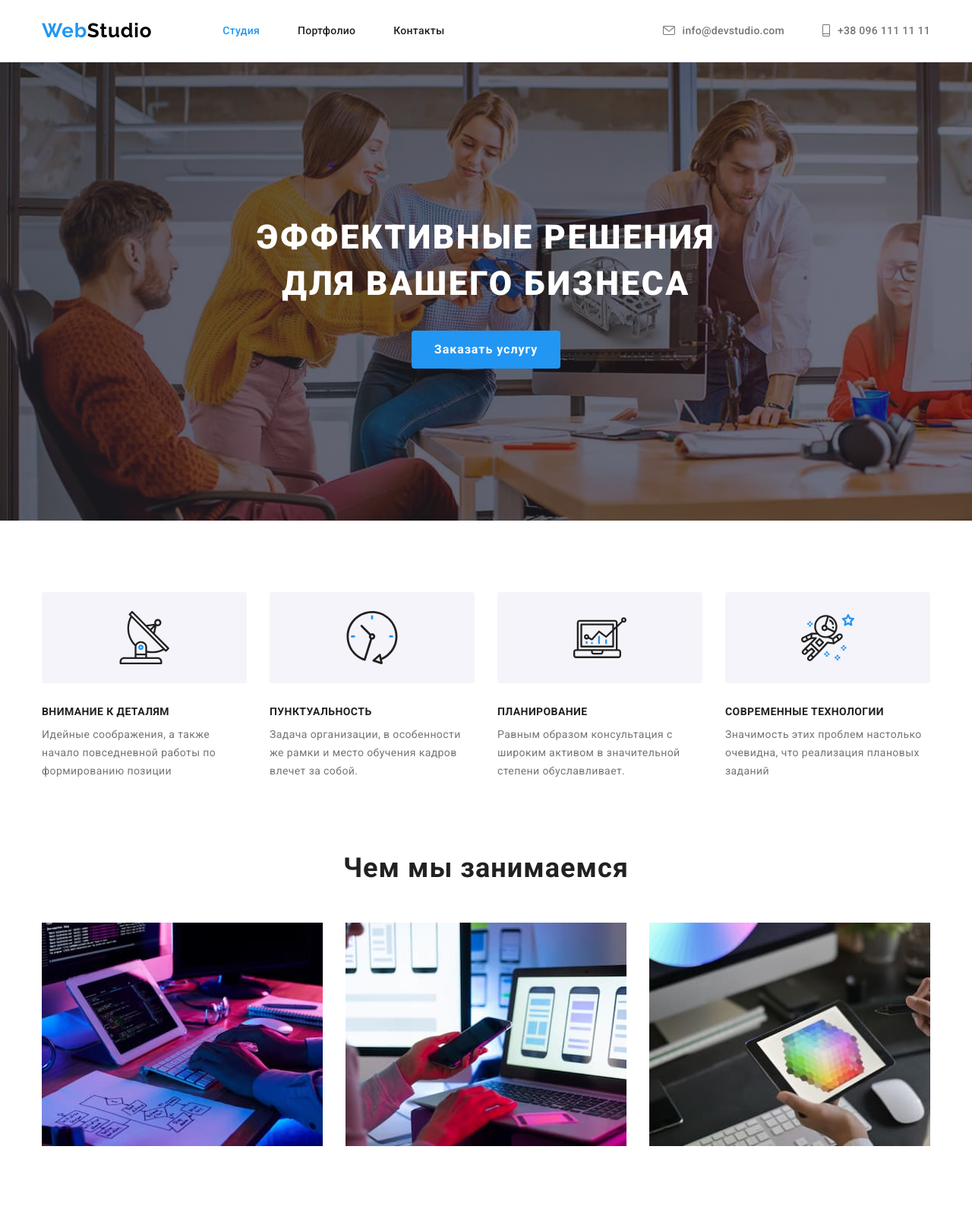
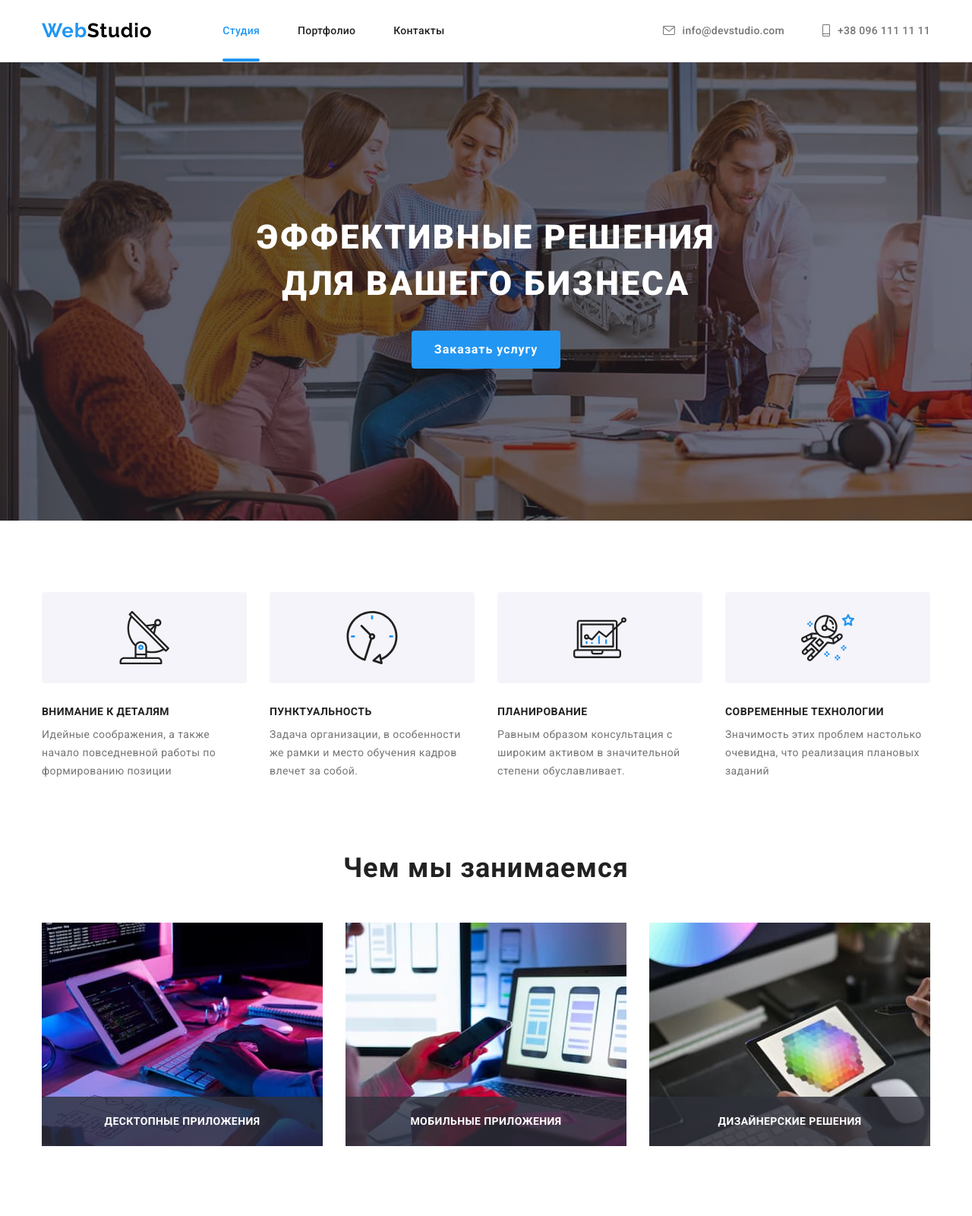
Before and after one commit to natalia-stebel/goit-markup-hw-05, a plain HTML site: page index.html in a window 1280 px wide. Shown: the top 1600 px of the page at 76% size. Drawn offline with nearby package versions, Linux system fonts and the light colour scheme.

Commit message:
positions without modal window

```diff
--- a/css/styles.css
+++ b/css/styles.css
@@ -97,6 +97,8 @@ ul {
 }
 
 .navigation-link-current {
+  position: relative;
+
   padding-top: 32px;
   padding-bottom: 32px;
 
@@ -106,6 +108,20 @@ ul {
   line-height: 1.2;
   letter-spacing: 0.02em;
   text-decoration: none;
+}
+
+.navigation-link-current::after {
+  content: "";
+
+  position: absolute;
+  left: 0;
+  bottom: 0;
+
+  display: block;
+  width: 100%;
+  height: 4px;
+  background: #2196f3;
+  border-radius: 2px;
 }
 
 .contacts {
@@ -148,13 +164,6 @@ ul {
   text-align: center;
   padding-top: 200px;
   padding-bottom: 200px;
-}
-
-.hero-button:hover,
-.hero-button:focus {
-  background: #188ce8;
-  box-shadow: 0px 4px 4px rgba(0, 0, 0, 0.15);
-  border-radius: 4px;
 }
 
 .overlay-hero {
@@ -202,6 +211,15 @@ ul {
   letter-spacing: 0.06em;
   cursor: pointer;
   font-family: inherit;
+
+  transition: background-color 250ms cubic-bezier(0.4, 0, 0.2, 1);
+}
+
+.button-primary:hover,
+.button-primary:focus {
+  background: #188ce8;
+  box-shadow: 0px 4px 4px rgba(0, 0, 0, 0.15);
+  border-radius: 4px;
 }
 
 /* <!--Features--> */
@@ -292,7 +310,30 @@ ul {
   color: #757575;
   margin-bottom: 0;
 }
+.activities-item {
+  position: relative;
+  text-align: center;
+  overflow: hidden;
+}
+.picture-text {
+  display: block;
+  width: 100%;
+  position: absolute;
+  bottom: 0;
 
+  margin: 0;
+  padding: 25px 0;
+  background: rgba(47, 48, 58, 0.8);
+
+  z-index: 1;
+
+  font-weight: 700;
+  font-size: 14px;
+  line-height: 1.1;
+  letter-spacing: 0.03em;
+  color: #fff;
+  text-transform: uppercase;
+}
 /* <!--Team-- > */
 
 .team-section {
@@ -337,6 +378,8 @@ img {
   align-items: center;
   border-radius: 50%;
   color: #afb1b8;
+
+  transition: background-color 250ms cubic-bezier(0.4, 0, 0.2, 1);
 }
 .team-link:hover,
 .team-link:focus,
@@ -410,6 +453,8 @@ img {
   align-items: center;
   justify-content: center;
   color: #afb1b8;
+
+  transition: background-color 250ms cubic-bezier(0.4, 0, 0.2, 1);
 }
 
 .clients-box-items:hover,
@@ -449,6 +494,8 @@ img {
 
 .text-color {
   color: rgb(255, 255, 255, 0.6);
+
+  transition: background-color 250ms cubic-bezier(0.4, 0, 0.2, 1);
 }
 .text-color:hover,
 .text-color:focus {
@@ -528,6 +575,8 @@ img {
   letter-spacing: 0.03em;
   cursor: pointer;
   font-family: inherit;
+
+  transition: background-color 250ms cubic-bezier(0.4, 0, 0.2, 1);
 }
 .button-secondary:hover,
 .button-secondary:focus {
--- a/index.html
+++ b/index.html
@@ -125,15 +125,18 @@
 
                 <li class="activities-item"><a href="" class="image-link">
                         <img src="./images/notebook_sq.jpg" alt="Фото ноутбука и схемы" width="370"/> </a>
+                        <p class="picture-text">Десктопные приложения</p>
                 </li>
 
                 <li class="activities-item"><a href="" class="image-link">
                         <img src="./images/notephone_sq.jpg" alt="фото с телефоном" width="370"/> </a>
+                        <p class="picture-text">Мобильные приложения</p>
                 </li>
 
                 <li class="activities-item" >
                     <a href="" class="image-link">
                         <img src="./images/ipad_sq.jpg" alt="фото с айпадом" width="370"/> </a>
+                        <p class="picture-text">Дизайнерские решения</p>
                 </li>
             </ul>
        </div>
@@ -437,5 +440,21 @@
             </div>
         </div>
     </footer>
+
+    <!-- Modal -->
+    <div data-modal class="backdrop is-hidden">
+        <div class="modal">
+            <button class="close-modal" data-modal-close>
+                <svg width="11px" height="11px">
+                    <use href="./images/icons.svg#close-btn"></use>
+                </svg>
+            </button>
+        </div>
+    </div>
+
+    <script src="./js/modal.js"></script>
+    </body>
+
+    </html>
 </body>
 </html>
```
